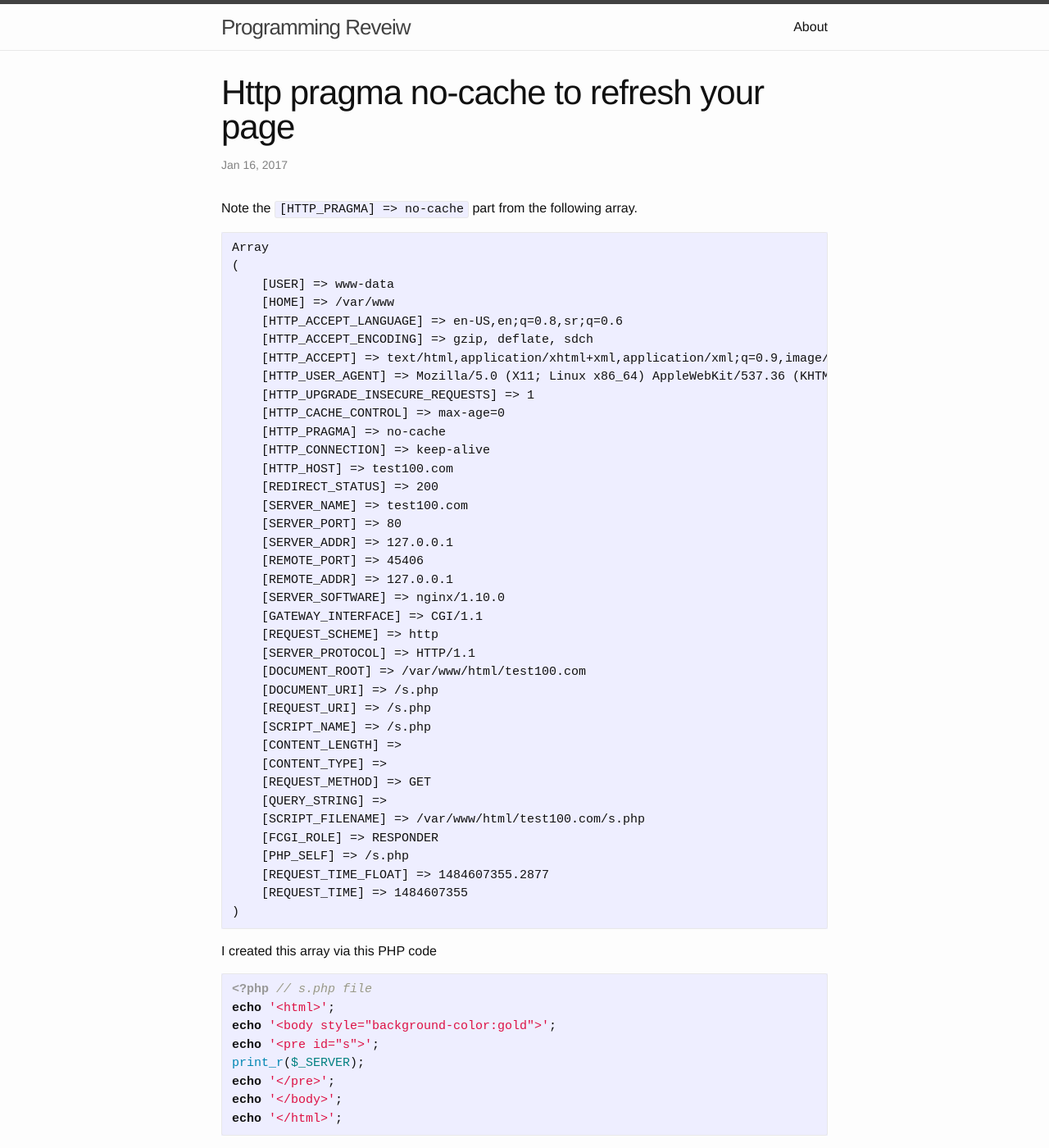
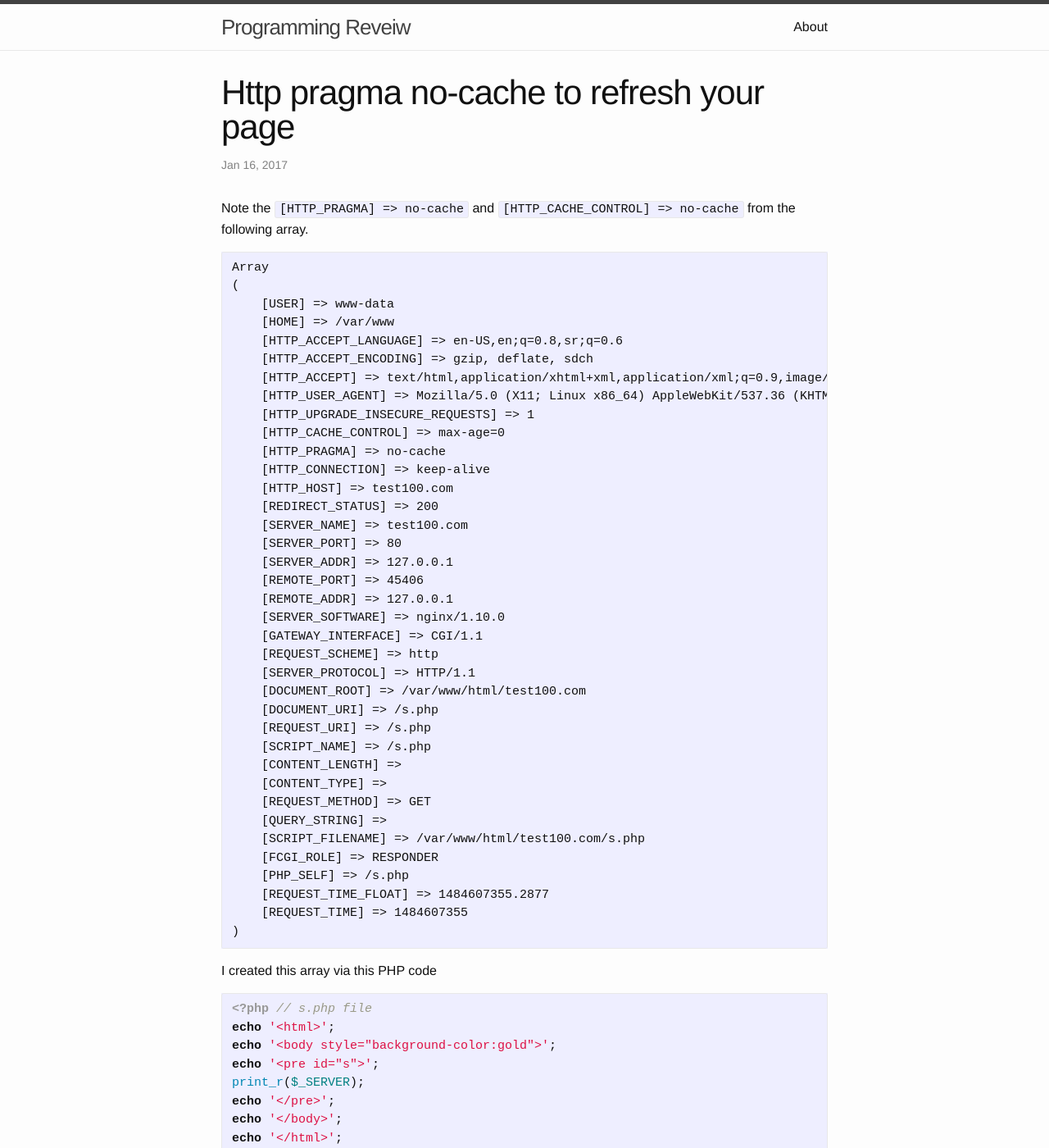
Before and after one commit to dejanbatanjac/programming-review.com, a Jekyll site: the page built from _posts/2016-01-16-http-pragma-no-cache.md, in a window 1280 px wide and 1400 px high. Shown: the whole window at 82% size. Built offline with Jekyll 4.4.1, drawn with Linux system fonts in a browser that asks for light colours; some of the changed text lies outside the part shown.

Commit message:
Update 2016-01-16-http-pragma-no-cache.md

````diff
--- a/_posts/2016-01-16-http-pragma-no-cache.md
+++ b/_posts/2016-01-16-http-pragma-no-cache.md
@@ -5,7 +5,7 @@ date:   2017-01-16 03:39:33 +0100
 categories: Browser
 ---
 
-Note the `[HTTP_PRAGMA] => no-cache` part from the following array.
+Note the `[HTTP_PRAGMA] => no-cache` and `[HTTP_CACHE_CONTROL] => no-cache` from the following array.
 
 ```
 Array
@@ -58,4 +58,4 @@ echo '</pre>';
 echo '</body>';
 echo '</html>';
 ```
- The `[HTTP_PRAGMA] => no-cache` will be there only if you call `CTRL + F5`, else it will not be there.
+ The `[HTTP_PRAGMA] => no-cache` and `[HTTP_CACHE_CONTROL] => no-cache` will be there only if you call `CTRL + F5`.
````
